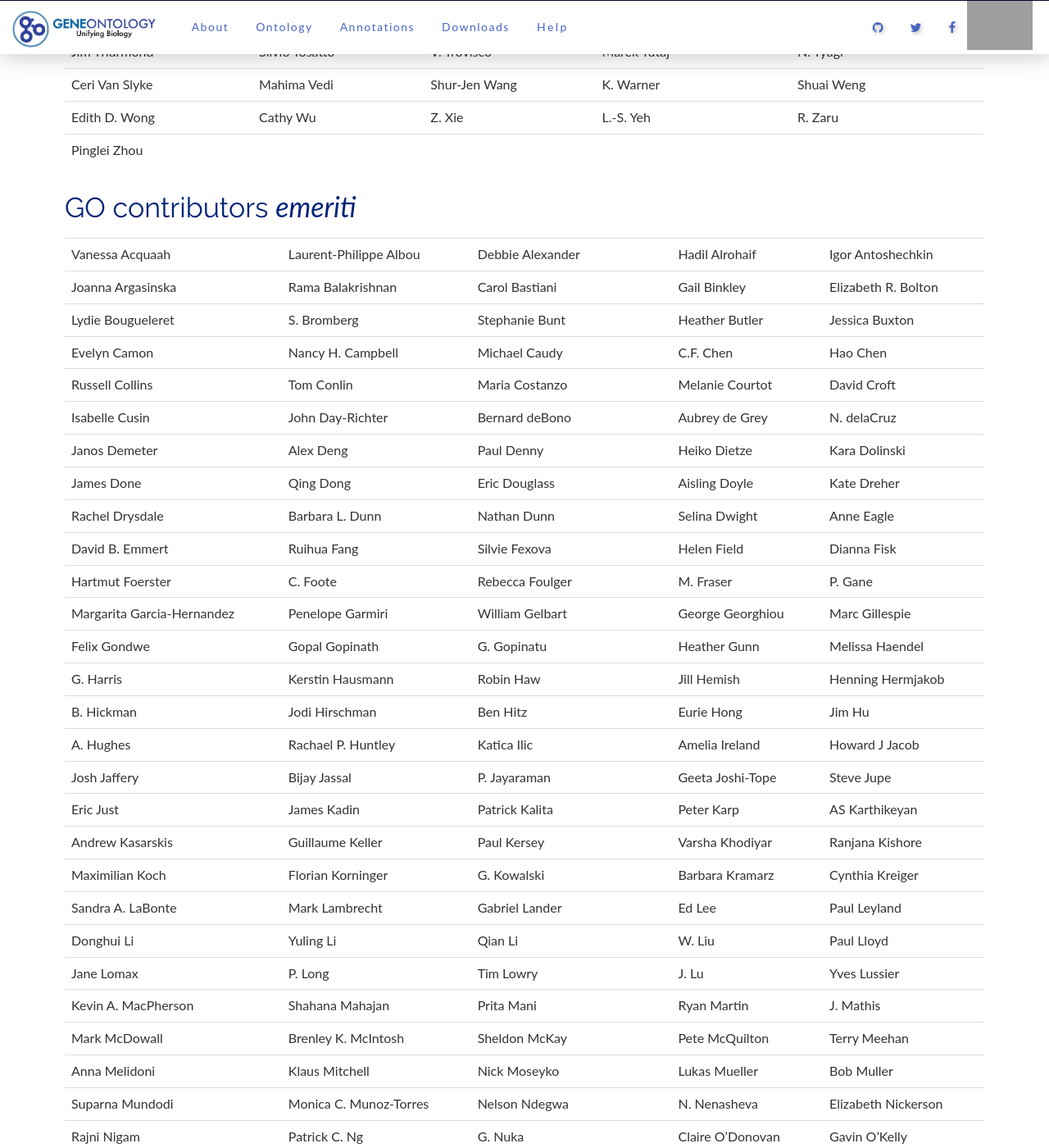
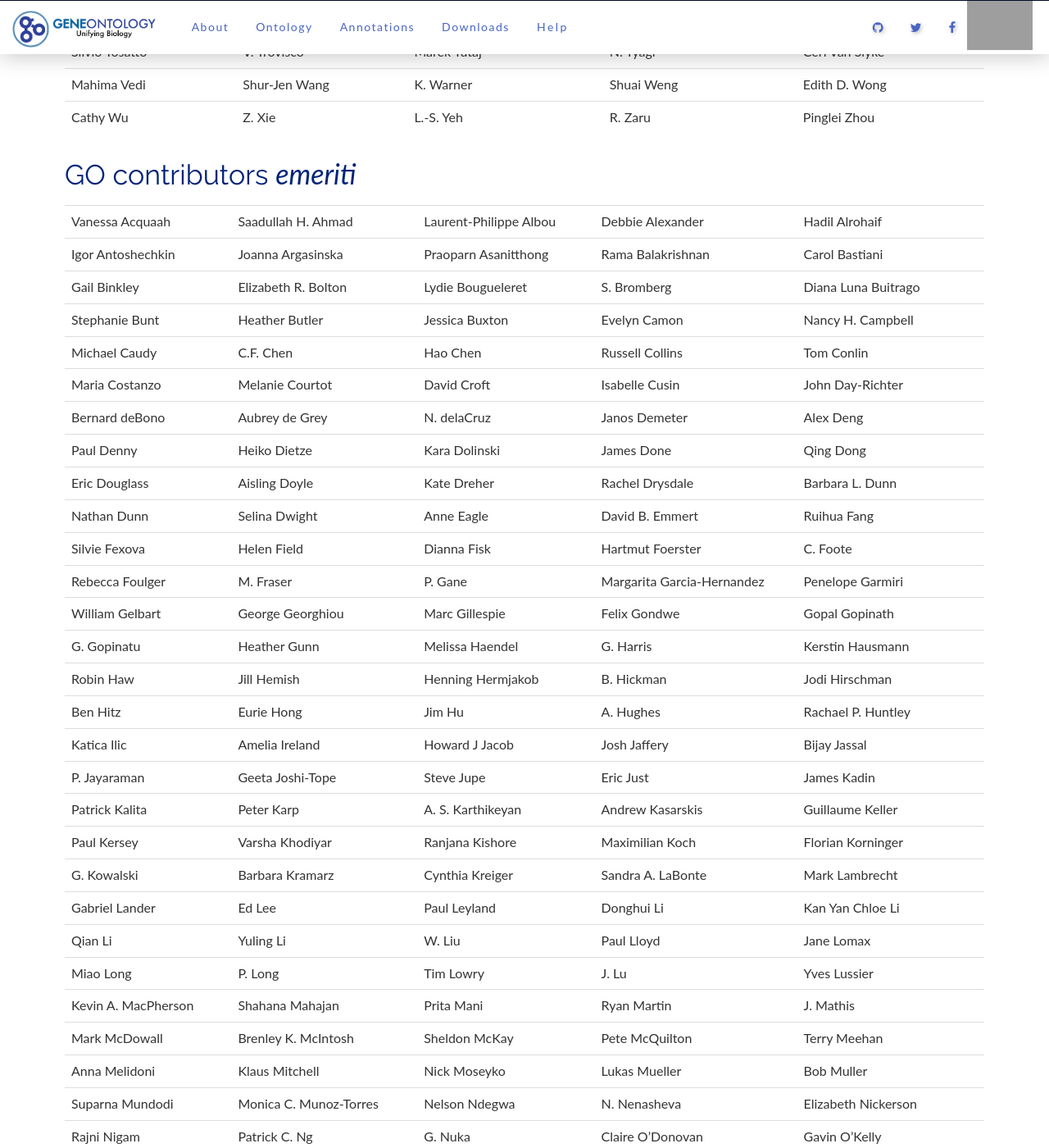
Before and after one commit to geneontology/geneontology.github.io, a Jekyll site: the page built from _docs/whoweare.md, in a window 1280 px wide and 1400 px high, scrolled down 2698 px. Shown: the whole window at 82% size. Built offline with Jekyll 4.4.1, drawn with Linux system fonts in a browser that asks for light colours; nearby versions of some CDN libraries; some of the changed text lies outside the part shown; grey boxes are pictures that could not be loaded.

Commit message:
Update whoweare.md
changes sent in by Ruth.

```diff
--- a/_docs/whoweare.md
+++ b/_docs/whoweare.md
@@ -68,83 +68,83 @@
 ## Current GO contributors
 
 | --- | --- | --- | --- |
-| S.H.	Ahmad | Giulia	Antonazzo | Ghislaine	Argoud-Puy | Cecilia	Arighi | Helen	Attrill |
-| Andrea	Auchincloss | Kristian	Axelsen | Erica	Bakker | Richard	Baldarelli | James P.	Balhoff |
-| Siddhartha	Basu | B.	Bely | Tanya	Berardini | Marie-Claude	Blatter | C.	Bonilla |
-| Emmanuel	Boutet | Yvonne	Bradford | Lionel	Breuza | R.	Britto | Cristina	Casals |
-| Juancarlos	Chan | H.Y.	Chang | J. Cho | Karen	Christie | E.	Cibrian-Uhalte |
-| Lori	Corbani | Elisabeth	Coudert | N. Del-Toro | Jeff De Pons | Alex	Diehl |
-| Robert J.	Dodson | Mary E.	Dolan | Harold	Drabkin | Paula	Duek-Roggli | Corina	Duenas |
-| M.J.	Duesbury | Melinda R Dwinell | Dustin	Ebert | Stacia Engel | Anne	Estreicher |
-| Antonio	Fabregat | Kathleen	Falls | Livia	Famiglietti |	David	Fashena | Marc Feuermann |
-| Petra Fey | Sibyl	Gao | Phani	Garapati | Michelle	Giglio | Benjamin	Good |
-| Josh L. Goodman | Arnaud	Gos | Chris	Grove | Nadine	Gruaz-Gumowski | Midori	Harris |
-| Nomi L.	Harris | M.C.	Harrison | E.	Hartline | E.	Hatton-Ellis | G. Thomas Hayman |
-| Ursula	Hinz | A.	Holmes | Doug	Howe | Xiaosong	Huang | Chantal	Hulo |
-| H.	Hye-A-Bye | Alexandr 	Ignatchenko | T.E.M.	Jones | Florence	Jungo | Mary Kaldunski |
-| Kalpana	Karra | Ingrid	Keseler | M.	Koch | Kati	Laiho | Colin Logie |
-| Stanley J.F	Laulederkind | Raymond	Lee | Philippe	Lemercier | Damien	Lieberherr | Antonia	Lock |
-| A.	MacDougall | Michele	Magrane | Steven J. Marygold | Patrick	Masson | Lisa	Matthews |
-| Bruce	May | Birgit H.M. Meldal | J.	Mendel | Gillian H.	Millburn | Alexander L.	Mitchell |
-| Stuart R.	Miyasato | Sierra	Moxon | Hans-Michael	Muller | Anushya	Muruganujan | Tremayne	Mushayahama |
-| S.	Nadendla | Rob	Nash | Darren A.	Natale | Li	Ni | Ivo	Pedruzzi |
-| Livia	Perfetto | Christian	Pich | Klemens	Pichler | D.	Poggioli | Pablo	Porras |
-| S.	Poudel | Federica Quaglia | D.	Raciti |	Sridhar	Ramachandran | Jolene Ramsey |
-| N.D.	Rawlings | Leonore	Reiser | Catherine	Rivoire | Curtis Ross | Kim	Rutherford |
-| Leyla	Ruzicka | Edoardo Salladini | A.	Sangrador-Vegas | Gil dos Santos | Kevin	Schaper |
-| Matt	Simison | Amy	Singer | Dmitry	Sitnikov | Marek S.	Skrzypek | E.	Speretta |
-| Victor B. Strelets | Shabari	Subramaniam | S. Sundaram | Christopher J. Tabone | R.	Tauber |
-| Jim Thurmond | Silvio Tosatto | V.	Trovisco | Marek Tutaj | N.	Tyagi |
-| Ceri	Van Slyke | Mahima Vedi | Shur-Jen Wang | K.	Warner | Shuai	Weng |
-| Edith D.	Wong | Cathy	Wu |	Z.	Xie | L.-S.	Yeh | R.	Zaru |
-| Pinglei Zhou |
+| Giulia	Antonazzo | Ghislaine	Argoud-Puy | Cecilia	Arighi | Helen	Attrill | Andrea	Auchincloss |
+| Kristian	Axelsen | Erica	Bakker | Richard	Baldarelli | James P.	Balhoff | Siddhartha	Basu |
+| B.	Bely | Tanya	Berardini | Marie-Claude	Blatter | C.	Bonilla | Emmanuel	Boutet |
+| Yvonne	Bradford | Lionel	Breuza | R.	Britto | Cristina	Casals | Juancarlos	Chan |
+| H.Y.	Chang | J. Cho | Karen	Christie | E.	Cibrian-Uhalte | Lori	Corbani |
+| Elisabeth	Coudert | N. Del-Toro | Jeff De Pons | Alex	Diehl | Robert J.	Dodson |
+| Mary E.	Dolan | Harold	Drabkin | Paula	Duek-Roggli | Corina	Duenas | M.J.	Duesbury |
+| Melinda R Dwinell | Dustin	Ebert | Stacia Engel | Anne	Estreicher | Antonio	Fabregat |
+| Kathleen	Falls | Livia	Famiglietti |	David	Fashena | Marc Feuermann | Petra Fey |
+| Sibyl	Gao | Phani	Garapati | Michelle	Giglio | Benjamin	Good | Josh L. Goodman |
+| Arnaud	Gos | Chris	Grove | Nadine	Gruaz-Gumowski | Midori	Harris | Nomi L.	Harris |
+| M.C.	Harrison | E.	Hartline | E.	Hatton-Ellis | G. Thomas Hayman | Ursula	Hinz |
+| A.	Holmes | Doug	Howe | Xiaosong	Huang | Chantal	Hulo | H.	Hye-A-Bye |
+| Alexandr 	Ignatchenko | T.E.M.	Jones | Florence	Jungo | Mary Kaldunski | Kalpana	Karra |
+| Ingrid	Keseler | M.	Koch | Kati	Laiho | Colin Logie | Stanley J.F	Laulederkind |
+| Raymond	Lee | Philippe	Lemercier | Damien	Lieberherr | Antonia	Lock | A.	MacDougall |
+| Michele	Magrane | Steven J. Marygold | Patrick	Masson | Lisa	Matthews | Bruce	May |
+| Birgit H.M. Meldal | J.	Mendel | Gillian H.	Millburn | Alexander L.	Mitchell | Stuart R.	Miyasato |
+| Sierra	Moxon | Hans-Michael	Muller | Anushya	Muruganujan | Tremayne	Mushayahama | S.	Nadendla |
+| Rob	Nash | Darren A.	Natale | Li	Ni | Ivo	Pedruzzi | Livia	Perfetto |
+| Christian	Pich | Klemens	Pichler | D.	Poggioli | Pablo	Porras | S.	Poudel |
+| Federica Quaglia | D.	Raciti | Sridhar Ramachandran | Jolene Ramsey | N.D.	Rawlings |
+| Leonore	Reiser | Catherine	Rivoire | Curtis Ross | Kim	Rutherford | Leyla	Ruzicka |
+| Edoardo Salladini | A.	Sangrador-Vegas | Gil dos Santos | Kevin	Schaper | Matt	Simison |
+| Amy	Singer | Dmitry	Sitnikov | Marek S.	Skrzypek | E.	Speretta | Victor B. Strelets |
+| Shabari	Subramaniam | S. Sundaram | Christopher J. Tabone | R.	Tauber | Jim Thurmond |
+| Silvio Tosatto | V.	Trovisco | Marek Tutaj | N.	Tyagi | Ceri	Van Slyke |
+| Mahima Vedi | Shur-Jen Wang | K.	Warner | Shuai	Weng | Edith D.	Wong |
+| Cathy	Wu |	Z.	Xie | L.-S.	Yeh | R.	Zaru | Pinglei Zhou |
 
 ## GO contributors *emeriti*
 
 | --- | --- | --- | --- |
-| Vanessa	Acquaah | Laurent-Philippe Albou | Debbie Alexander | Hadil Alrohaif | Igor	Antoshechkin |
-| Joanna	Argasinska | Rama	Balakrishnan | Carol	Bastiani | Gail	Binkley | Elizabeth R.	Bolton |
-| Lydie	Bougueleret | S.	Bromberg |	Stephanie	Bunt |	Heather	Butler | Jessica	Buxton |
-| Evelyn	Camon | Nancy H. Campbell |	Michael	Caudy |	C.F.	Chen | Hao Chen |
-|	Russell	Collins |	Tom	Conlin |	Maria	Costanzo | Melanie	Courtot |	David	Croft |
-| Isabelle	Cusin |	John	Day-Richter |	Bernard	deBono | Aubrey	de Grey |	N.	delaCruz |
-| Janos	Demeter | Alex Deng |	Paul	Denny |	Heiko	Dietze | Kara	Dolinski |
-| James	Done |	Qing	Dong | Eric	Douglass | Aisling	Doyle |	Kate Dreher |
-| Rachel	Drysdale | Barbara L.	Dunn | Nathan	Dunn | Selina	Dwight | Anne	Eagle |
-| David B. Emmert | Ruihua	Fang | Silvie Fexova | Helen	Field |	Dianna Fisk |
-| Hartmut	Foerster |	C.	Foote |	Rebecca	Foulger |	M.	Fraser | P. Gane |
-| Margarita	Garcia-Hernandez | Penelope	Garmiri |	William	Gelbart | George	Georghiou |	Marc	Gillespie |
-| Felix	Gondwe |	Gopal	Gopinath | G.	Gopinatu | Heather Gunn |	Melissa	Haendel |
-|	G.	Harris |	Kerstin	Hausmann | Robin	Haw |	Jill	Hemish |	Henning	Hermjakob |
-|	B.	Hickman |	Jodi	Hirschman |	Ben	Hitz |	Eurie	Hong | Jim Hu |
-| A.	Hughes | Rachael P. Huntley | Katica	Ilic |	Amelia	Ireland |	Howard J Jacob |
-|	Josh	Jaffery |	Bijay	Jassal |	P.	Jayaraman |	Geeta	Joshi-Tope |	Steve	Jupe |
-| Eric Just |	James	Kadin | Patrick	Kalita |	Peter	Karp |	AS	Karthikeyan |
-|	Andrew	Kasarskis |	Guillaume	Keller | Paul	Kersey | Varsha	Khodiyar |	Ranjana	Kishore |
-| Maximilian	Koch |	Florian	Korninger |	G.	Kowalski | Barbara Kramarz |	Cynthia	Kreiger |
-| Sandra A.	LaBonte | Mark	Lambrecht | Gabriel	Lander | Ed	Lee |	Paul	Leyland |
-|	Donghui	Li | Yuling	Li | Qian	Li |	W.	Liu |	Paul	Lloyd |
-|	Jane	Lomax | P.	Long |	Tim	Lowry |	J.	Lu | Yves	Lussier |
+| Vanessa	Acquaah | Saadullah  H. Ahmad | Laurent-Philippe Albou | Debbie Alexander | Hadil Alrohaif |
+| Igor	Antoshechkin | Joanna	Argasinska | Praoparn Asanitthong | Rama	Balakrishnan | Carol	Bastiani |
+| Gail	Binkley | Elizabeth R.	Bolton | Lydie	Bougueleret | S.	Bromberg |	Diana Luna Buitrago |
+| Stephanie	Bunt |	Heather	Butler | Jessica	Buxton | Evelyn	Camon | Nancy H. Campbell |
+|	Michael	Caudy |	C.F.	Chen | Hao Chen |	Russell	Collins |	Tom	Conlin |
+| Maria	Costanzo | Melanie	Courtot |	David	Croft | Isabelle	Cusin |	John	Day-Richter |
+|	Bernard	deBono | Aubrey	de Grey |	N.	delaCruz | Janos	Demeter | Alex Deng |
+|	Paul	Denny |	Heiko	Dietze | Kara	Dolinski | James	Done |	Qing	Dong |
+| Eric	Douglass | Aisling	Doyle |	Kate Dreher | Rachel	Drysdale | Barbara L.	Dunn |
+| Nathan	Dunn | Selina	Dwight | Anne	Eagle | David B. Emmert | Ruihua	Fang |
+| Silvie Fexova | Helen	Field |	Dianna Fisk | Hartmut	Foerster |	C.	Foote |
+|	Rebecca	Foulger |	M.	Fraser | P. Gane | Margarita	Garcia-Hernandez | Penelope	Garmiri |
+|	William	Gelbart | George	Georghiou |	Marc	Gillespie | Felix	Gondwe |	Gopal	Gopinath |
+| G.	Gopinatu | Heather Gunn |	Melissa	Haendel |	G.	Harris |	Kerstin	Hausmann |
+| Robin	Haw |	Jill	Hemish |	Henning	Hermjakob |	B.	Hickman |	Jodi	Hirschman |
+|	Ben	Hitz |	Eurie	Hong | Jim Hu | A.	Hughes | Rachael P. Huntley |
+| Katica	Ilic |	Amelia	Ireland |	Howard J Jacob | Josh	Jaffery |	Bijay	Jassal |
+| P.	Jayaraman |	Geeta	Joshi-Tope |	Steve	Jupe | Eric Just |	James	Kadin |
+| Patrick	Kalita |	Peter	Karp |	A. S.	Karthikeyan |	Andrew	Kasarskis |	Guillaume	Keller |
+| Paul	Kersey | Varsha	Khodiyar |	Ranjana	Kishore | Maximilian	Koch |	Florian	Korninger |
+| G.	Kowalski | Barbara Kramarz |	Cynthia	Kreiger | Sandra A.	LaBonte | Mark	Lambrecht |
+| Gabriel	Lander | Ed	Lee |	Paul	Leyland |	Donghui	Li | Kan Yan Chloe Li |
+| Qian	Li | Yuling	Li |	W.	Liu |	Paul	Lloyd |	Jane	Lomax |
+| Miao Long | P.	Long |	Tim	Lowry |	J.	Lu | Yves	Lussier |
 | Kevin A.	MacPherson | Shahana	Mahajan |	Prita	Mani | Ryan	Martin | J.	Mathis |
 | Mark	McDowall | Brenley K.	McIntosh | Sheldon	McKay |	Pete	McQuilton |	Terry	Meehan |
 | Anna	Melidoni | Klaus Mitchell |	Nick	Moseyko |	Lukas	Mueller |	Bob	Muller |
 | Suparna	Mundodi |	Monica C.	Munoz-Torres |	Nelson	Ndegwa |	N.	Nenasheva |	Elizabeth	Nickerson |
-|	Rajni Nigam | Patrick C.	Ng |	G.	Nuka |	Claire	O'Donovan |	Gavin	O'Kelly |
+| Rajni Nigam | Patrick C. Ng | G.	Nuka | Claire	O'Donovan |	Gavin	O'Kelly |
 | Stephen G.	Oliver | Marija	Orlic-Milacic | David	Osumi-Sutherland |	Rose	Oughtred |	Holly	Paddock |
-|	Julie	Park | D.	Pasko |	Kelley	Paskov | Sejal Patel |	Victoria	Petri |
-|	Karen	Pilcher-Kestin | Sandra M. Pinheiro | Laura	Ponting |	S.	Potter |	Sagar	Poudel |
-|	H.	Ramachandran | Fiona Ratnaraj | Jack H. Rawson |	D.S.	Reilly |	Daniel P.	Renfro |
-| Alix J.	Rey | Sue	Rhee | Joel	Richardson | Lorna	Richardson | Shannon	Roberts |
-| Milagros	Rodríguez-López |	Tai	Roe | Bernt	Roechert | Paola	Roncaglia | Anthony	Rogers |
-| Karen	Rothfels | Greg Rowe | Barbara	Ruef | V.	Ruotti | Tony	Sawford |
-| Kevin	Schaper |	Carl	Schmidt | Esther	Schmidt | Michel	Schneider |	Andy	Schroeder |
-|	Ruth	Seal |	Eric	Segerdell |	K.	Seiler | Anand	Sethuraman |	Veronica	Shamovsky |
-|	Xiang	Shao | Travis K.	Sheppard | Mary Shimoyama | Jennifer R Smith | Solomon	Shorser |
-| Ajay	Shrivatsav VP | Alice	Shypitsyna |	Konstantinos	Sidiropoulos |	Barry	Smith | J.R.	Smith |
-| Heeyeon	Song |	Judy	Sprague | Brock	Sprunger |	Eleanor	Stanley | Raymond	Stefancsik |
-| Andre	Stutz | Renzhi Su | Laurie-Issel	Tarver | Chandra	Theesfeld | Katherine Thurlow |
-| Christophe	Tissier |	Michael	Tognolli | Sabrina	Toro | Susan	Tweedie | Simon	Twigger |
-|	Zara Umrao | Imre	Vastrik |	Andrey	Vetushko | W.	Wang | Marissa	Webber |
-| Joel	Weiser | Mark	Williams |	Jim	Withee | Guanming	Wu | Ioannis	Xenarios |
-| Chihiro	Yamada | Jungwon	Yoon |	S.Y.	Young	| Christina	Yung | Florent	Yvon |
-| Peifen	Zhang | Brandon	Zoeckler |
+|	Julie	Park | D.	Pasko |	Kelley	Paskov | Sejal Patel | Angeline Pesala |
+| Victoria	Petri |	Karen	Pilcher-Kestin | Sandra M. Pinheiro | Laura	Ponting |	S.	Potter |
+| Sagar	Poudel | H.	Ramachandran | Fiona Ratnaraj | Jack H. Rawson |	D.S.	Reilly |
+| Daniel P.	Renfro | Alix J.	Rey | Sue	Rhee | Joel	Richardson | Lorna	Richardson |
+| Shannon	Roberts | Milagros	Rodríguez-López |	Tai	Roe | Bernt	Roechert | Paola	Roncaglia |
+| Anthony	Rogers | Karen	Rothfels | Greg Rowe | Barbara	Ruef | V.	Ruotti |
+| Shirin C.C. Saverimuttu | Tony	Sawford | Kevin	Schaper |	Carl	Schmidt | Esther	Schmidt |
+| Michel	Schneider |	Andy	Schroeder |	Ruth	Seal |	Eric	Segerdell |	K.	Seiler |
+| Anand	Sethuraman |	Veronica	Shamovsky |	Xiang	Shao | Travis K.	Sheppard | Mary Shimoyama |
+| Jennifer R Smith | Solomon	Shorser | Ajay	Shrivatsav VP | Alice	Shypitsyna |	Konstantinos	Sidiropoulos |
+| Barry	Smith | J.R.	Smith | Heeyeon	Song |	Judy	Sprague | Brock	Sprunger |
+| Eleanor	Stanley | Raymond	Stefancsik | Andre	Stutz | Renzhi Su | Laurie-Issel	Tarver |
+| Chandra	Theesfeld | Katherine Thurlow | Christophe	Tissier |	Michael	Tognolli | Sabrina	Toro |
+| Susan	Tweedie | Simon	Twigger |	Zara Umrao | Imre	Vastrik |	Andrey	Vetushko |
+| W.	Wang | Marissa	Webber | Joel	Weiser | Mark	Williams |	Jim	Withee |
+| Guanming	Wu | Ioannis	Xenarios | Chihiro	Yamada | Jungwon	Yoon |	S.Y.	Young	|
+| Christina	Yung | Florent	Yvon | Peifen	Zhang | Brandon	Zoeckler |
```
